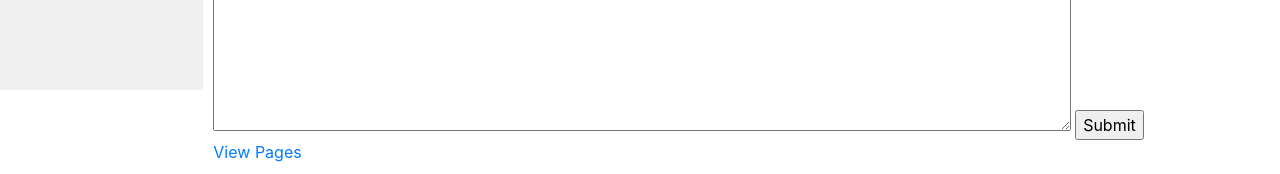
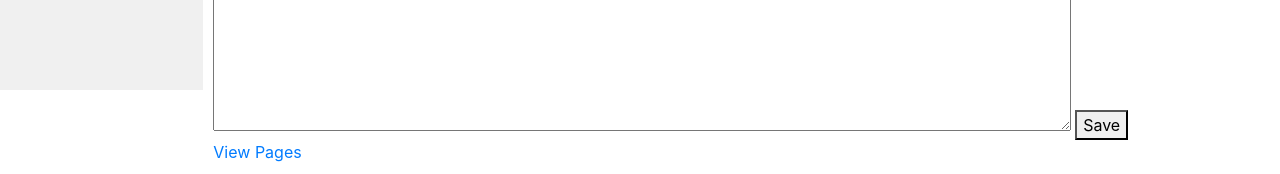
Before and after one commit to mweneh/wiki, a Django app: page /add in a window 1280 px wide. Shown: the part 710-884 px from the top of the page. Run offline with Django 3.2, Linux system fonts and the light colour scheme; some libraries are stand-ins or nearby versions.

Commit message:
change input to button

```diff
--- a/encyclopedia/templates/encyclopedia/add.html
+++ b/encyclopedia/templates/encyclopedia/add.html
@@ -2,9 +2,9 @@
 {% block body %}
     <h1>Create New Page:</h1>
     <form action="{% url 'add' %}" method="post">
-        {% csrf_token %}
-        {{ form }}
-        <input type="submit">
+            {% csrf_token %}
+            {{ form }}
+            <button type="submit">Save</button>
     </form>
     <a href="{% url 'index' %}">View Pages</a>
 {% endblock %}
```
